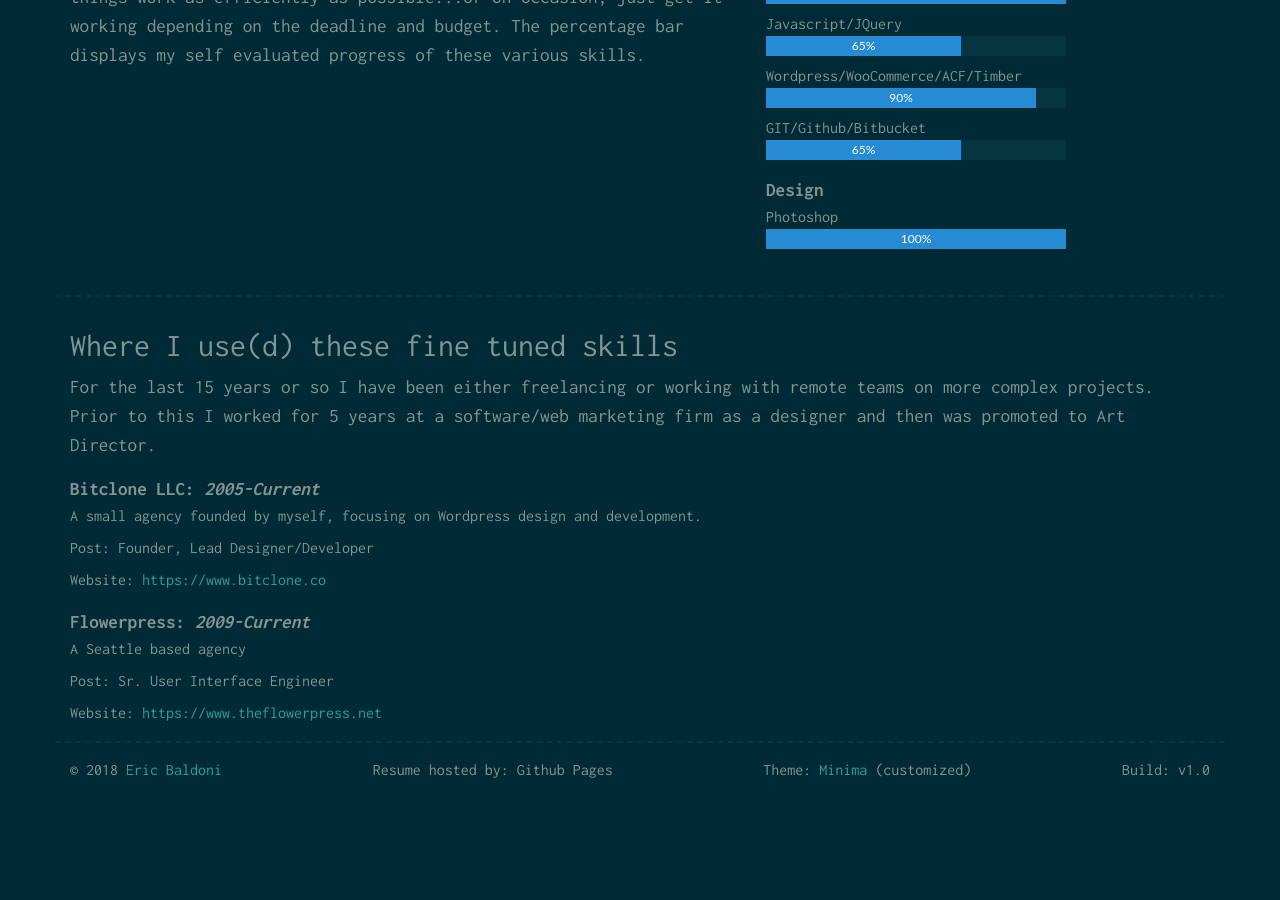
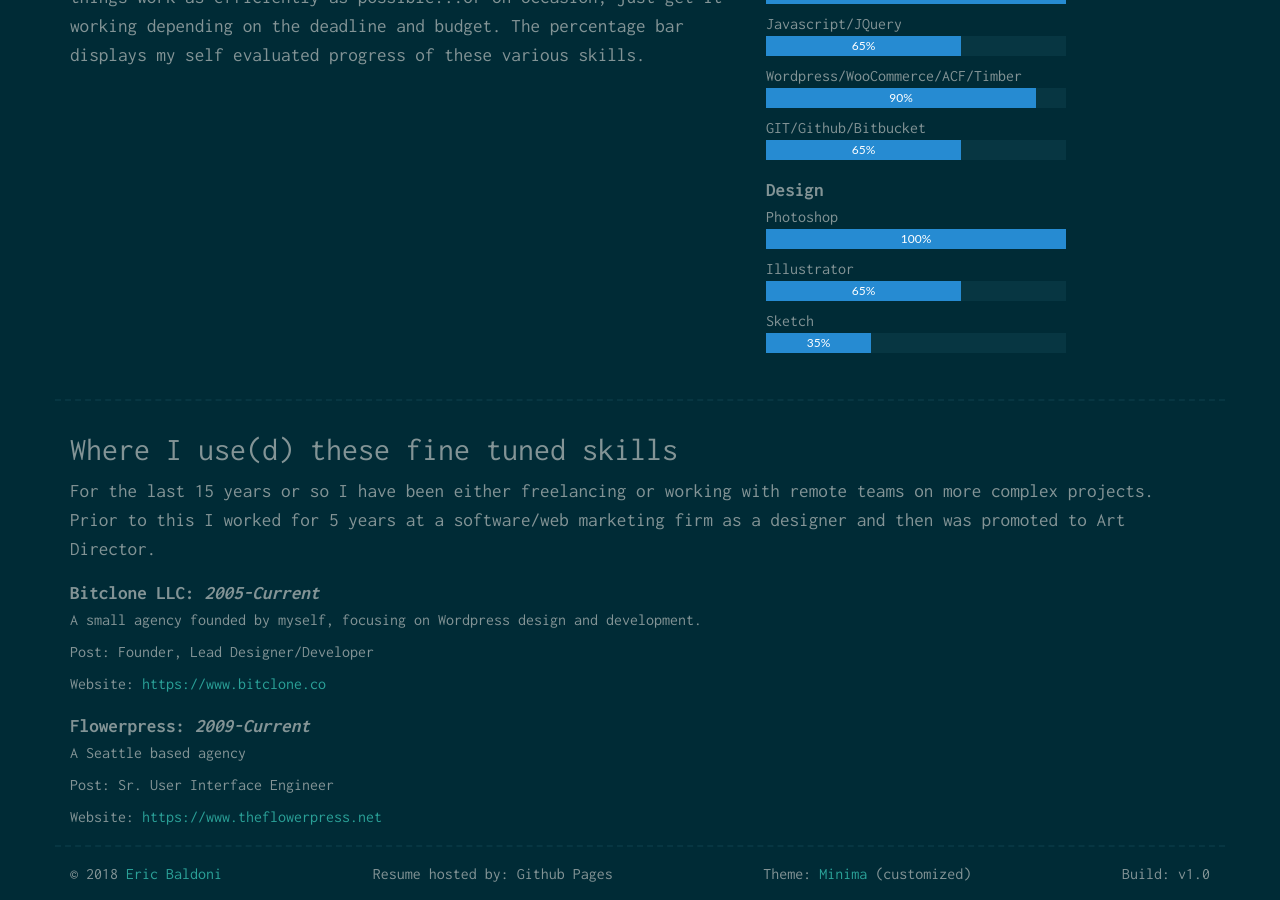
Before and after one commit to eric432/eric432.github.io, a Jekyll site: the page built from index.md, in a window 1280 px wide and 900 px high, scrolled down 811 px. Built offline with Jekyll 4.4.1, drawn with Linux system fonts in a browser that asks for light colours; before the commit the page ends 1608 px from its top, so only the background shows below that.

Commit message:
Skills update

```diff
--- a/_data/skills.yml
+++ b/_data/skills.yml
@@ -16,3 +16,7 @@
   skills:
     - title: Photoshop
       percent: 100%
+    - title: Illustrator
+      percent: 65%
+    - title: Sketch
+      percent: 35%
```
